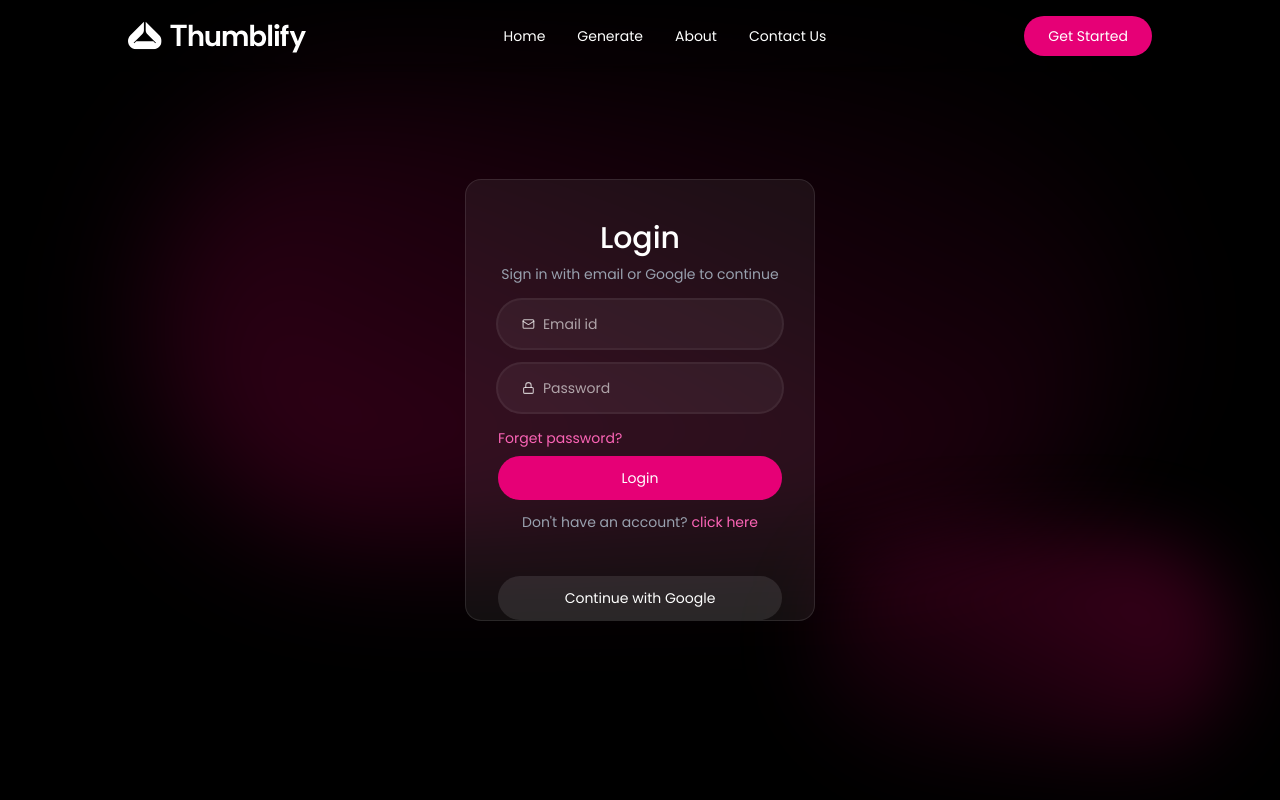
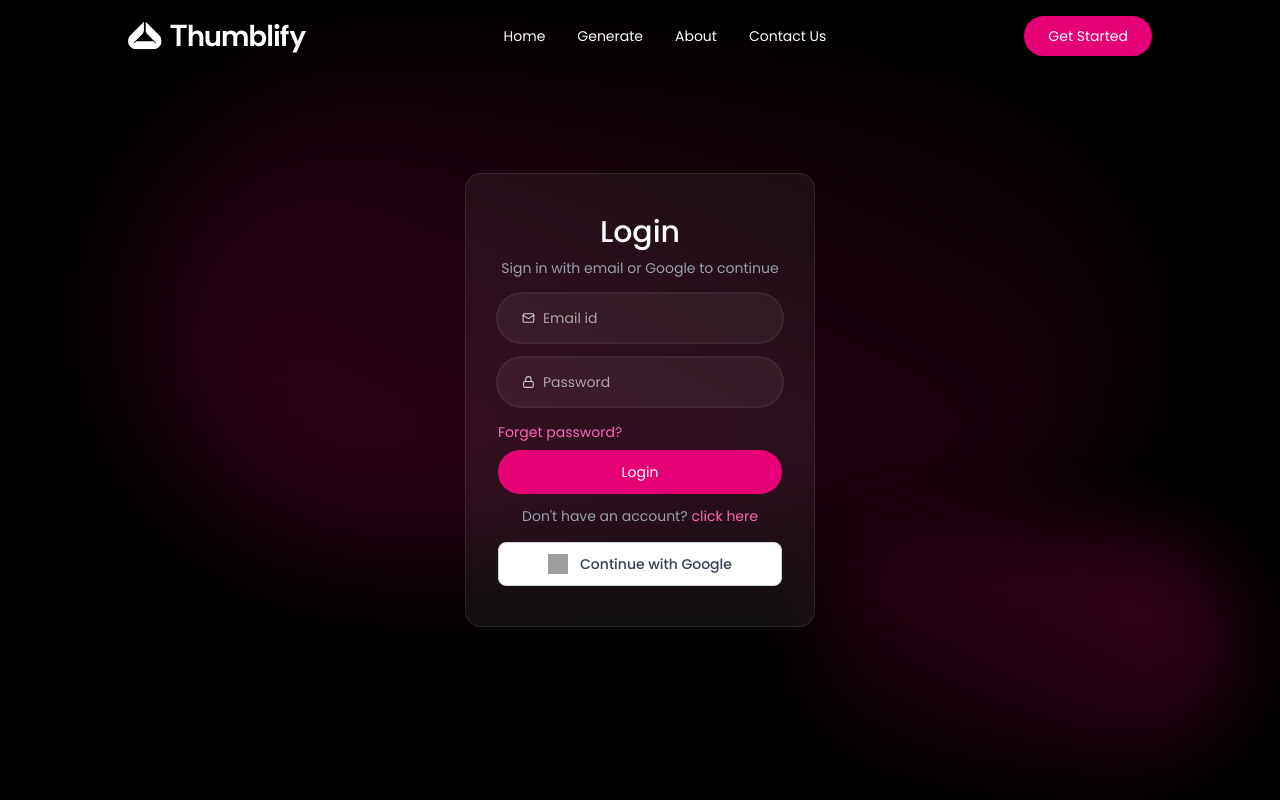
Before and after one commit to adigogetit/Thumbler-MERN, a React (Vite) app in the folder client/: page /login in a window 1280 px wide. Shown: the top 800 px of the page. Built offline with nearby package versions, Linux system fonts and the light colour scheme; no server answers; grey boxes are pictures that could not be loaded.

Commit message:
updated login design for google

```diff
--- a/client/src/components/Login.tsx
+++ b/client/src/components/Login.tsx
@@ -89,15 +89,20 @@ const Login = () => {
                         {state === "login" ? "Login" : "Sign up"}
                     </button>
 
-                    <p onClick={() => setState(prev => prev === "login" ? "register" : "login")} className="text-gray-400 text-sm mt-3 mb-11 cursor-pointer" >
+                    <p onClick={() => setState(prev => prev === "login" ? "register" : "login")} className="text-gray-400 text-sm mt-3 mb-4 cursor-pointer" >
                         {state === "login" ? "Don't have an account?" : "Already have an account?"}
                         <span className="text-pink-400 hover:underline ml-1">click here</span>
                     </p>
 
                     <a
-                        href="http://localhost:5173/auth/google"
-                        className="mt-3 w-full h-11 flex items-center justify-center rounded-full text-white bg-white/10 hover:bg-white/20 transition"
+                        href="http://localhost:3000/api/auth/google"
+                        className="mb-10 w-full h-11 flex items-center justify-center gap-3 rounded-lg border border-gray-300 bg-white text-gray-700 font-medium hover:bg-gray-50 transition"
                     >
+                        <img
+                            src="https://www.svgrepo.com/show/475656/google-color.svg"
+                            alt="google"
+                            className="w-5 h-5"
+                        />
                         Continue with Google
                     </a>
                 </form>
```
